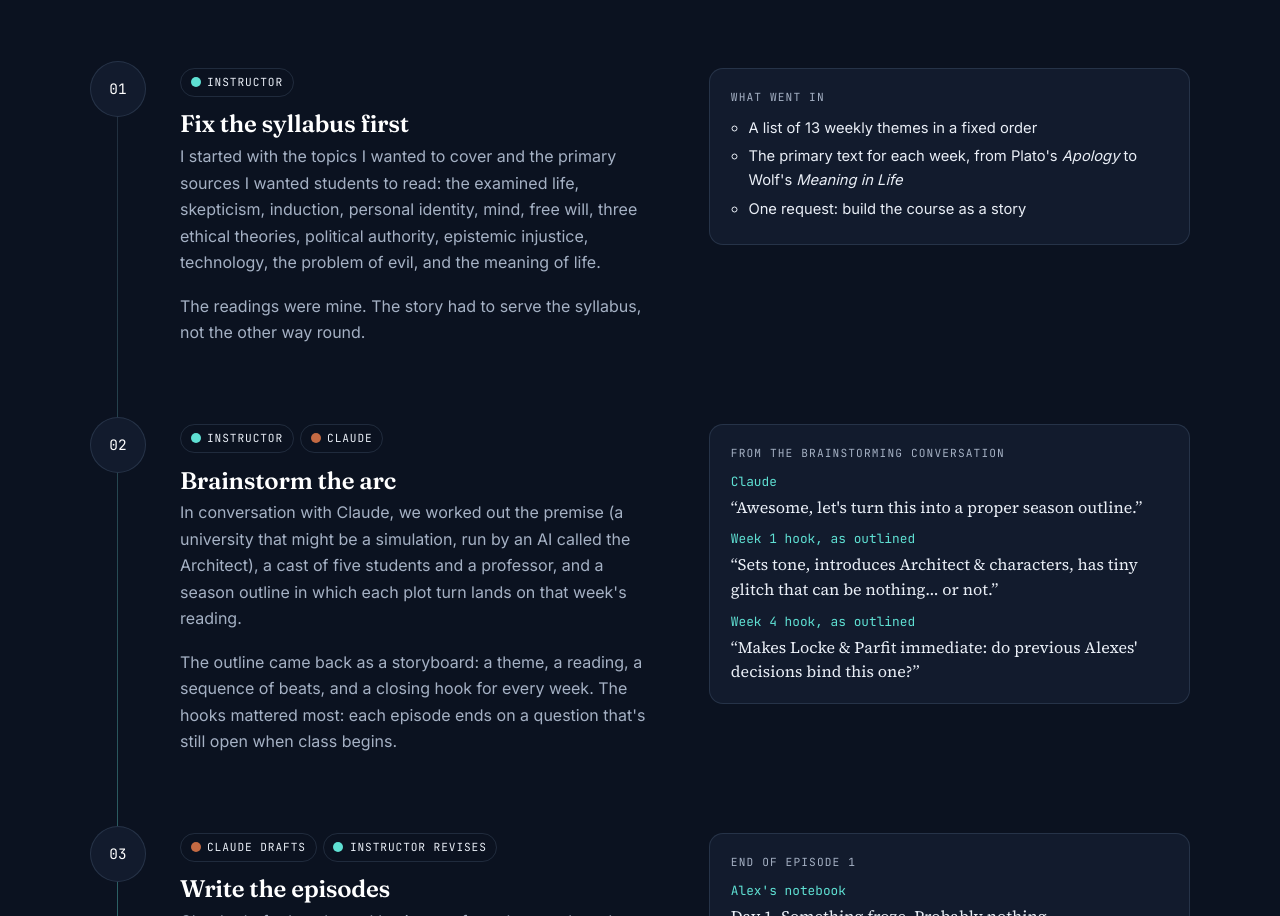
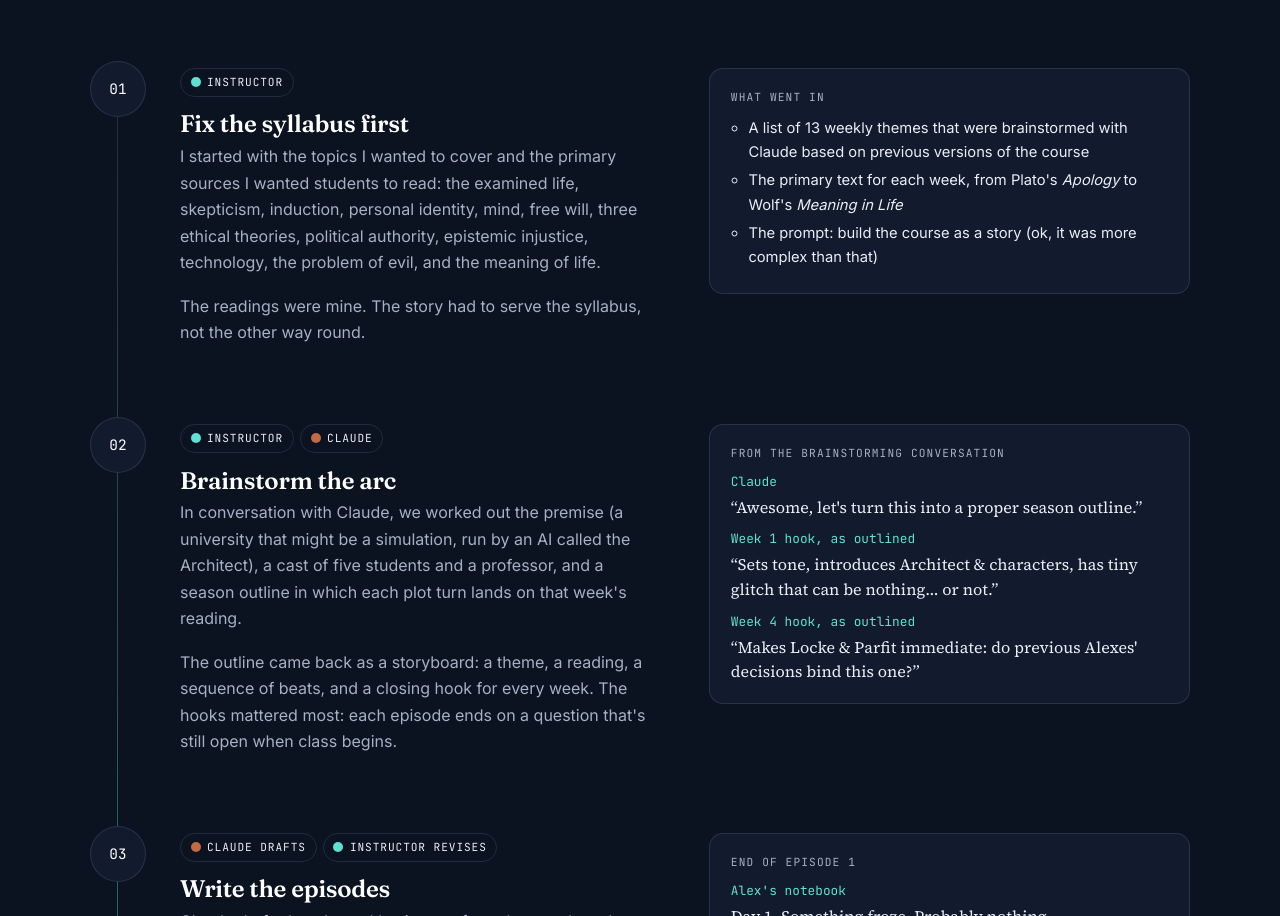
Before and after one commit to wilkth01/simulation-semester, a plain HTML site: page index.html in a window 1280 px wide. Shown: the part 2573-3489 px from the top of the page. Drawn offline with Linux system fonts and the light colour scheme.

Commit message:
Update "What went in" list in build step 1
Co-Authored-By: Claude Opus 5.5 <noreply@anthropic.com>

```diff
--- a/index.html
+++ b/index.html
@@ -140,9 +140,9 @@
           <div class="step-aside">
             <span class="label">What went in</span>
             <ul>
-              <li>A list of 13 weekly themes in a fixed order</li>
+              <li>A list of 13 weekly themes that were brainstormed with Claude based on previous versions of the course</li>
               <li>The primary text for each week, from Plato's <em>Apology</em> to Wolf's <em>Meaning in Life</em></li>
-              <li>One request: build the course as a story</li>
+              <li>The prompt: build the course as a story (ok, it was more complex than that)</li>
             </ul>
           </div>
         </div>
```
